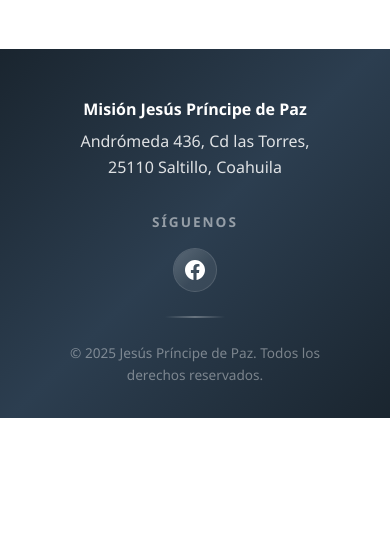
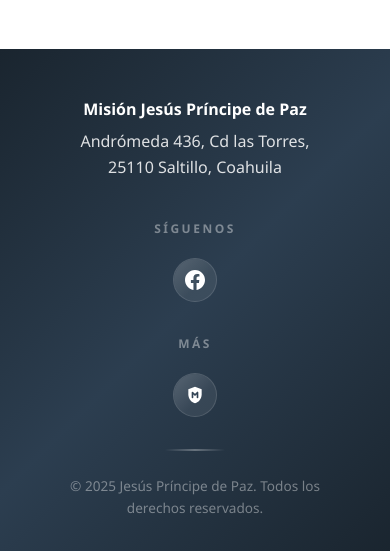
Before and after one commit to Jesus-Principe-de-Paz-Saltillo/jpp-website, a plain HTML site: page index.html in a window 390 px wide. Shown: the part 3735-4286 px from the top of the page. Before the commit the page ends 4153 px from the top, so only its background shows below. Drawn offline with Linux system fonts and the light colour scheme.

Commit message:
Added a discret link to the miembros page in the home page.

```diff
--- a/index.html
+++ b/index.html
@@ -327,19 +327,36 @@
             color: white;
         }
 
-        .footer-social {
+        .footer-social-label {
+            font-size: 0.75rem;
+            text-transform: uppercase;
+            letter-spacing: 2.5px;
+            color: rgba(255, 255, 255, 0.4);
+            font-weight: 700;
+            margin-bottom: 0.25rem;
+        }
+
+        .footer-sections {
+            display: flex;
+            gap: 5rem;
+            align-items: flex-start;
+            justify-content: center;
+            margin: 0.5rem 0;
+        }
+
+        @media (max-width: 768px) {
+            .footer-sections {
+                flex-direction: column;
+                align-items: center;
+                gap: 2rem;
+            }
+        }
+
+        .footer-social, .footer-portal {
             display: flex;
             flex-direction: column;
             align-items: center;
             gap: 1rem;
-        }
-
-        .footer-social-label {
-            font-size: 0.85rem;
-            text-transform: uppercase;
-            letter-spacing: 2px;
-            color: rgba(255, 255, 255, 0.5);
-            font-weight: 600;
         }
 
         .footer-social-icons {
@@ -373,10 +390,19 @@
         }
 
         .footer-social-icons a:hover {
+            transform: translateY(-3px);
+        }
+
+        #footer-social-facebook:hover {
             background: #1877f2;
             border-color: #1877f2;
-            transform: translateY(-3px);
             box-shadow: 0 6px 20px rgba(24, 119, 242, 0.4);
+        }
+
+        #footer-social-members:hover {
+            background: #2c3e50;
+            border-color: #2c3e50;
+            box-shadow: 0 6px 20px rgba(0, 0, 0, 0.2);
         }
 
         .footer-social-icons a svg {
@@ -384,6 +410,24 @@
             height: 20px;
             fill: white;
             transition: transform 0.3s ease;
+        }
+
+        .shield-base {
+            fill: white;
+            transition: all 0.3s ease;
+        }
+
+        .m-path {
+            stroke: #2c3e50;
+            transition: all 0.3s ease;
+        }
+
+        #footer-social-members:hover .shield-base {
+            fill: rgba(255, 255, 255, 0.2);
+        }
+
+        #footer-social-members:hover .m-path {
+            stroke: white;
         }
 
         .footer-social-icons a:hover svg {
@@ -675,6 +719,7 @@
                     <p>Andrómeda 436, Cd las Torres, 25110 Saltillo, Coahuila</p>
                 </div>
 
+                <div class="footer-sections">
                     <div class="footer-social">
                         <span class="footer-social-label">Síguenos</span>
                         <div class="footer-social-icons">
@@ -685,7 +730,21 @@
                                         d="M24 12.073c0-6.627-5.373-12-12-12s-12 5.373-12 12c0 5.99 4.388 10.954 10.125 11.854v-8.385H7.078v-3.47h3.047V9.43c0-3.007 1.792-4.669 4.533-4.669 1.312 0 2.686.235 2.686.235v2.953H15.83c-1.491 0-1.956.925-1.956 1.874v2.25h3.328l-.532 3.47h-2.796v8.385C19.612 23.027 24 18.062 24 12.073z" />
                                 </svg>
                             </a>
-                        <!-- Más redes aquí -->
+                        </div>
+                    </div>
+
+                    <div class="footer-portal">
+                        <span class="footer-social-label">Más</span>
+                        <div class="footer-social-icons">
+                            <a href="miembros/index.html" target="_blank" rel="noopener noreferrer" aria-label="Portal de Miembros" id="footer-social-members">
+                                <svg viewBox="0 0 24 24" xmlns="http://www.w3.org/2000/svg">
+                                    <path d="M12 2L4 5v6.09c0 5.05 3.41 9.76 8 10.91 4.59-1.15 8-5.86 8-10.91V5l-8-3z"
+                                        class="shield-base" />
+                                    <path d="M9 15V9l3 3 3-3v6" fill="none" stroke-width="2" stroke-linecap="round"
+                                        stroke-linejoin="round" class="m-path" />
+                                </svg>
+                            </a>
+                        </div>
                     </div>
                 </div>
 
```
Lines whose indentation alone changed are shown as unchanged.
